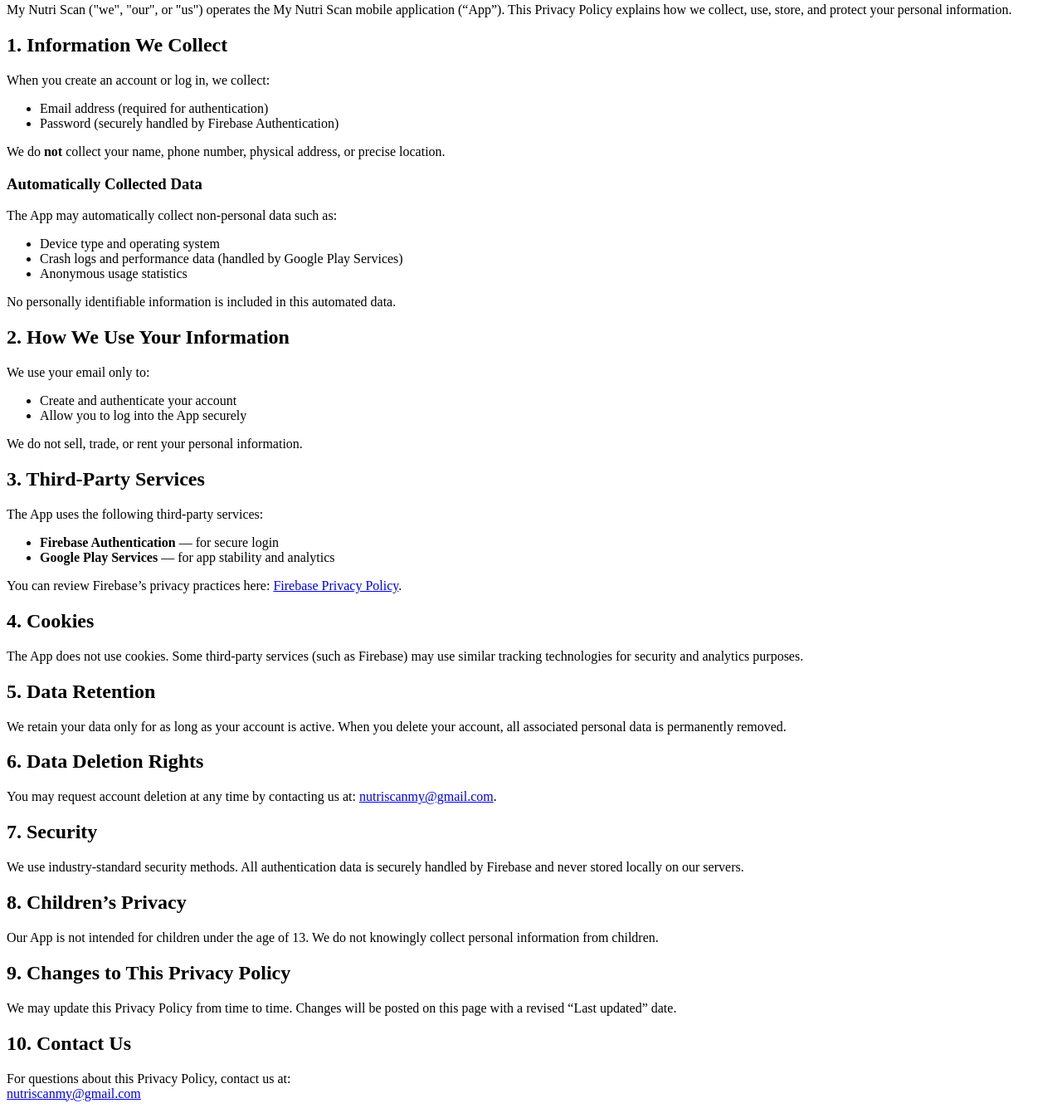
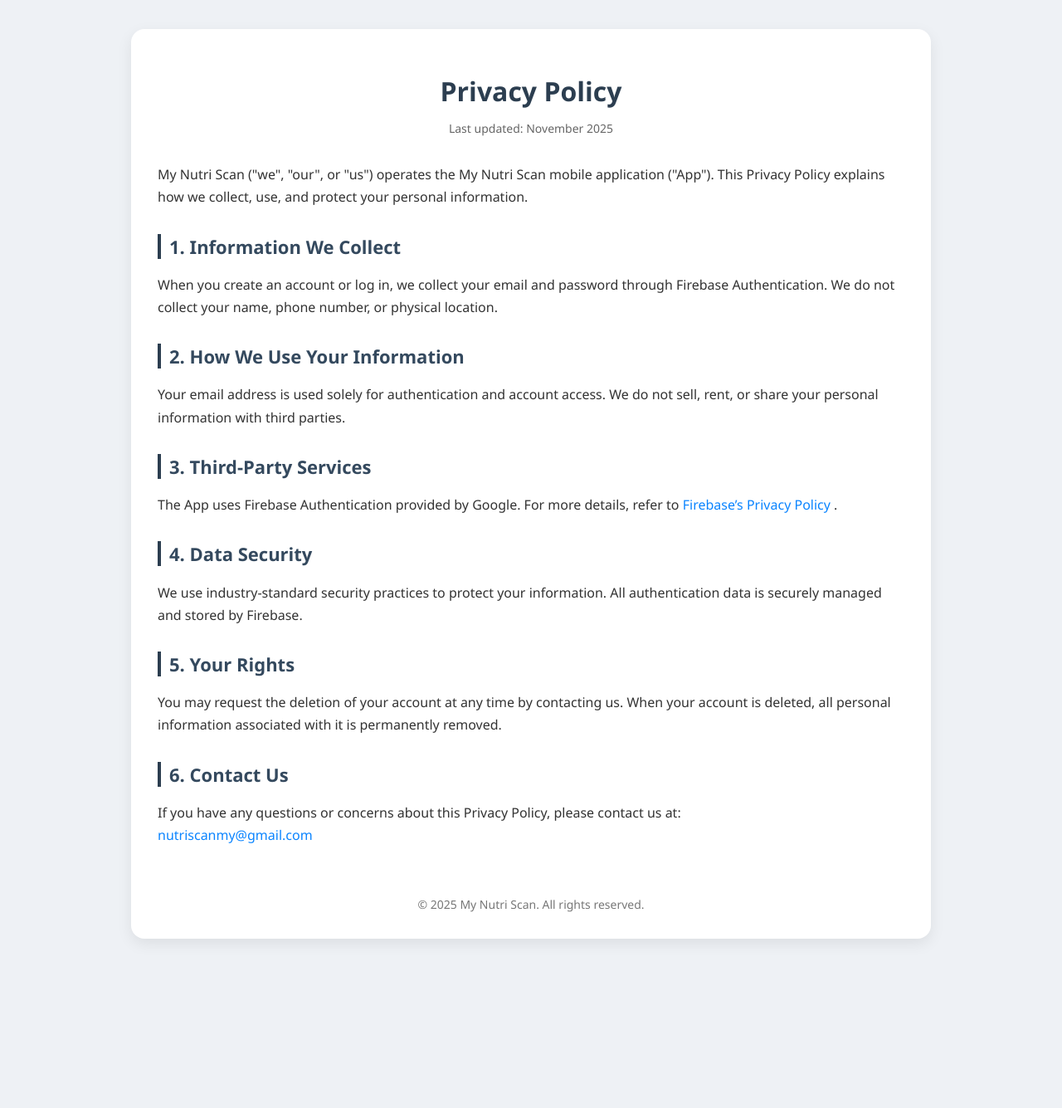
Before and after one commit to ABDULDAYEMHani/MyNutriScan-privacy, a plain HTML site: page index.html in a window 1280 px wide. Shown: the part 5-1340 px from the top of the page at 83% size. After the commit the page ends 1176 px from the top, so only its background shows below. Drawn offline with Linux system fonts and the light colour scheme.

Commit message:
Revise Privacy Policy in index.html
Updated the Privacy Policy content and structure for clarity and compliance.

```diff
--- a/index.html
+++ b/index.html
@@ -1,91 +1,135 @@
-<main>
+<!DOCTYPE html>
+<html lang="en">
+<head>
+  <meta charset="UTF-8" />
+  <meta name="viewport" content="width=device-width, initial-scale=1.0" />
+  <title>Privacy Policy - My Nutri Scan</title>
+
+  <style>
+    body {
+      font-family: 'Segoe UI', Arial, sans-serif;
+      background: #eef1f5;
+      margin: 0;
+      padding: 0;
+      display: flex;
+      justify-content: center;
+      color: #333;
+    }
+
+    .container {
+      max-width: 900px;
+      width: 100%;
+      background: #ffffff;
+      margin: 40px 16px;
+      padding: 32px;
+      border-radius: 16px;
+      box-shadow: 0 6px 18px rgba(0,0,0,0.08);
+    }
+
+    header {
+      text-align: center;
+      margin-bottom: 30px;
+    }
+
+    header h1 {
+      color: #2c3e50;
+      margin-bottom: 8px;
+      font-size: 32px;
+      font-weight: 700;
+    }
+
+    header p {
+      color: #666;
+      font-size: 14px;
+    }
+
+    h2 {
+      color: #34495e;
+      margin-top: 30px;
+      font-size: 22px;
+      border-left: 4px solid #2c3e50;
+      padding-left: 10px;
+    }
+
+    p {
+      line-height: 1.7;
+      margin: 12px 0;
+    }
+
+    a {
+      color: #0a84ff;
+      text-decoration: none;
+    }
+
+    a:hover {
+      text-decoration: underline;
+    }
+
+    footer {
+      text-align: center;
+      margin-top: 40px;
+      padding-top: 20px;
+      font-size: 14px;
+      color: #777;
+    }
+  </style>
+</head>
+
+<body>
+  <div class="container">
+    <header>
+      <h1>Privacy Policy</h1>
+      <p>Last updated: November 2025</p>
+    </header>
+
     <p>
-    My Nutri Scan ("we", "our", or "us") operates the My Nutri Scan mobile application (“App”).
-    This Privacy Policy explains how we collect, use, store, and protect your personal information.
+      My Nutri Scan ("we", "our", or "us") operates the My Nutri Scan mobile application ("App").
+      This Privacy Policy explains how we collect, use, and protect your personal information.
     </p>
 
     <h2>1. Information We Collect</h2>
     <p>
-    When you create an account or log in, we collect:
-  </p>
-  <ul>
-    <li>Email address (required for authentication)</li>
-    <li>Password (securely handled by Firebase Authentication)</li>
-  </ul>
-  <p>
-    We do <strong>not</strong> collect your name, phone number, physical address, or precise location.
-  </p>
-
-  <h3>Automatically Collected Data</h3>
-  <p>
-    The App may automatically collect non-personal data such as:
-  </p>
-  <ul>
-    <li>Device type and operating system</li>
-    <li>Crash logs and performance data (handled by Google Play Services)</li>
-    <li>Anonymous usage statistics</li>
-  </ul>
-  <p>
-    No personally identifiable information is included in this automated data.
+      When you create an account or log in, we collect your email and password through Firebase Authentication.
+      We do not collect your name, phone number, or physical location.
     </p>
 
     <h2>2. How We Use Your Information</h2>
-  <p>We use your email only to:</p>
-  <ul>
-    <li>Create and authenticate your account</li>
-    <li>Allow you to log into the App securely</li>
-  </ul>
-  <p>We do not sell, trade, or rent your personal information.</p>
+    <p>
+      Your email address is used solely for authentication and account access.
+      We do not sell, rent, or share your personal information with third parties.
+    </p>
 
     <h2>3. Third-Party Services</h2>
-  <p>The App uses the following third-party services:</p>
-  <ul>
-    <li><strong>Firebase Authentication</strong> — for secure login</li>
-    <li><strong>Google Play Services</strong> — for app stability and analytics</li>
-  </ul>
     <p>
-    You can review Firebase’s privacy practices here:
-    <a href="https://firebase.google.com/support/privacy" target="_blank">Firebase Privacy Policy</a>.
+      The App uses Firebase Authentication provided by Google.
+      For more details, refer to
+      <a href="https://firebase.google.com/support/privacy" target="_blank">
+        Firebase’s Privacy Policy
+      </a>.
     </p>
 
-  <h2>4. Cookies</h2>
+    <h2>4. Data Security</h2>
     <p>
-    The App does not use cookies. Some third-party services (such as Firebase) may use similar tracking technologies for security and analytics purposes.
+      We use industry-standard security practices to protect your information.
+      All authentication data is securely managed and stored by Firebase.
     </p>
 
-  <h2>5. Data Retention</h2>
+    <h2>5. Your Rights</h2>
     <p>
-    We retain your data only for as long as your account is active.
-    When you delete your account, all associated personal data is permanently removed.
+      You may request the deletion of your account at any time by contacting us.
+      When your account is deleted, all personal information associated with it is permanently removed.
     </p>
 
-  <h2>6. Data Deletion Rights</h2>
+    <h2>6. Contact Us</h2>
     <p>
-    You may request account deletion at any time by contacting us at:
-    <a href="mailto:nutriscanmy@gmail.com">nutriscanmy@gmail.com</a>.
+      If you have any questions or concerns about this Privacy Policy, please contact us at:
+      <br>
+      <a href="mailto:nutriscanmy@gmail.com">nutriscanmy@gmail.com</a>
     </p>
 
-  <h2>7. Security</h2>
-  <p>
-    We use industry-standard security methods.
-    All authentication data is securely handled by Firebase and never stored locally on our servers.
-  </p>
-
-  <h2>8. Children’s Privacy</h2>
-  <p>
-    Our App is not intended for children under the age of 13.
-    We do not knowingly collect personal information from children.
-  </p>
-
-  <h2>9. Changes to This Privacy Policy</h2>
-  <p>
-    We may update this Privacy Policy from time to time.
-    Changes will be posted on this page with a revised “Last updated” date.
-  </p>
-
-  <h2>10. Contact Us</h2>
-  <p>
-    For questions about this Privacy Policy, contact us at:<br>
-    <a href="mailto:nutriscanmy@gmail.com">nutriscanmy@gmail.com</a>
-  </p>
-</main>
+    <footer>
+      © 2025 My Nutri Scan. All rights reserved.
+    </footer>
+  </div>
+</body>
+</html>
```
Lines whose indentation alone changed are shown as unchanged.
